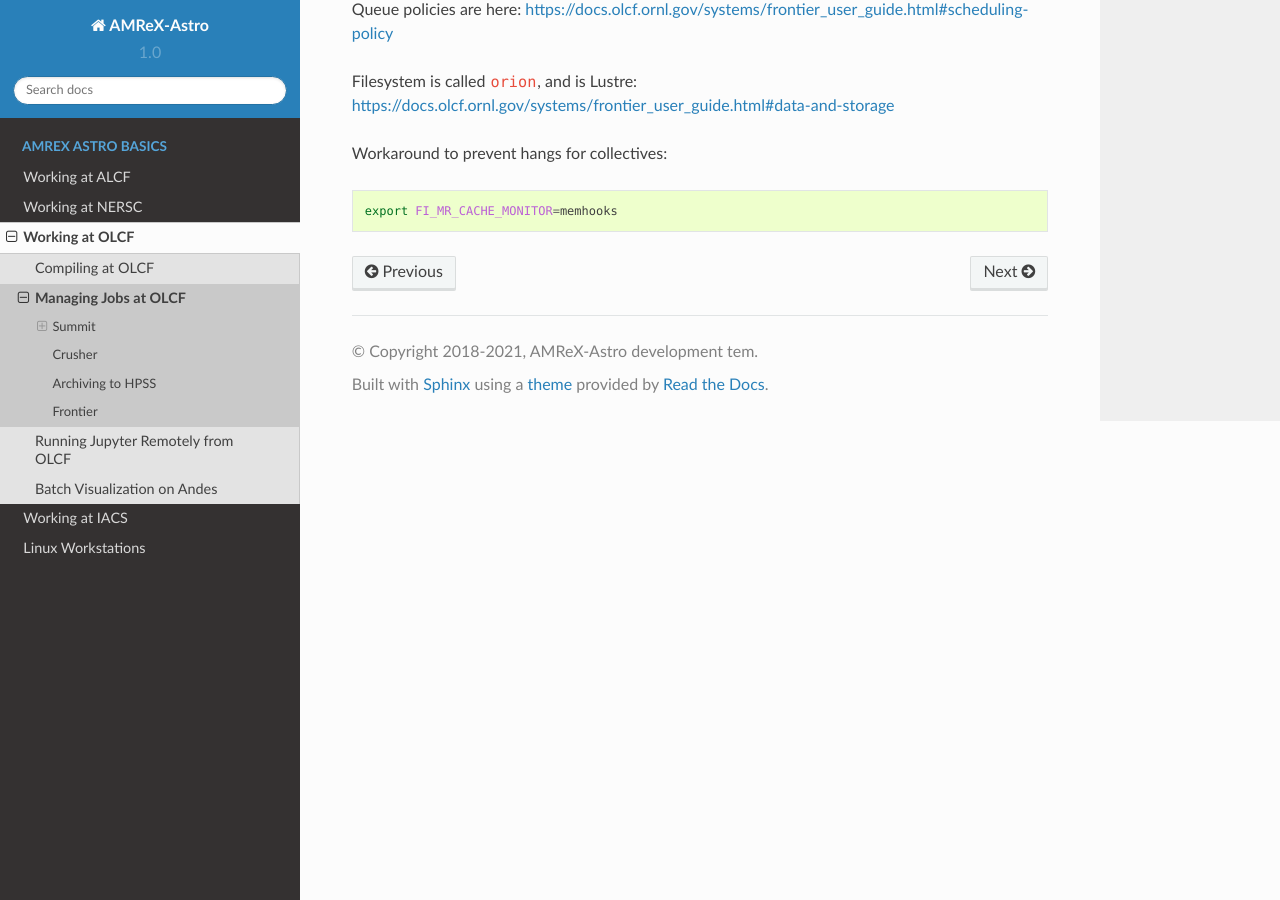
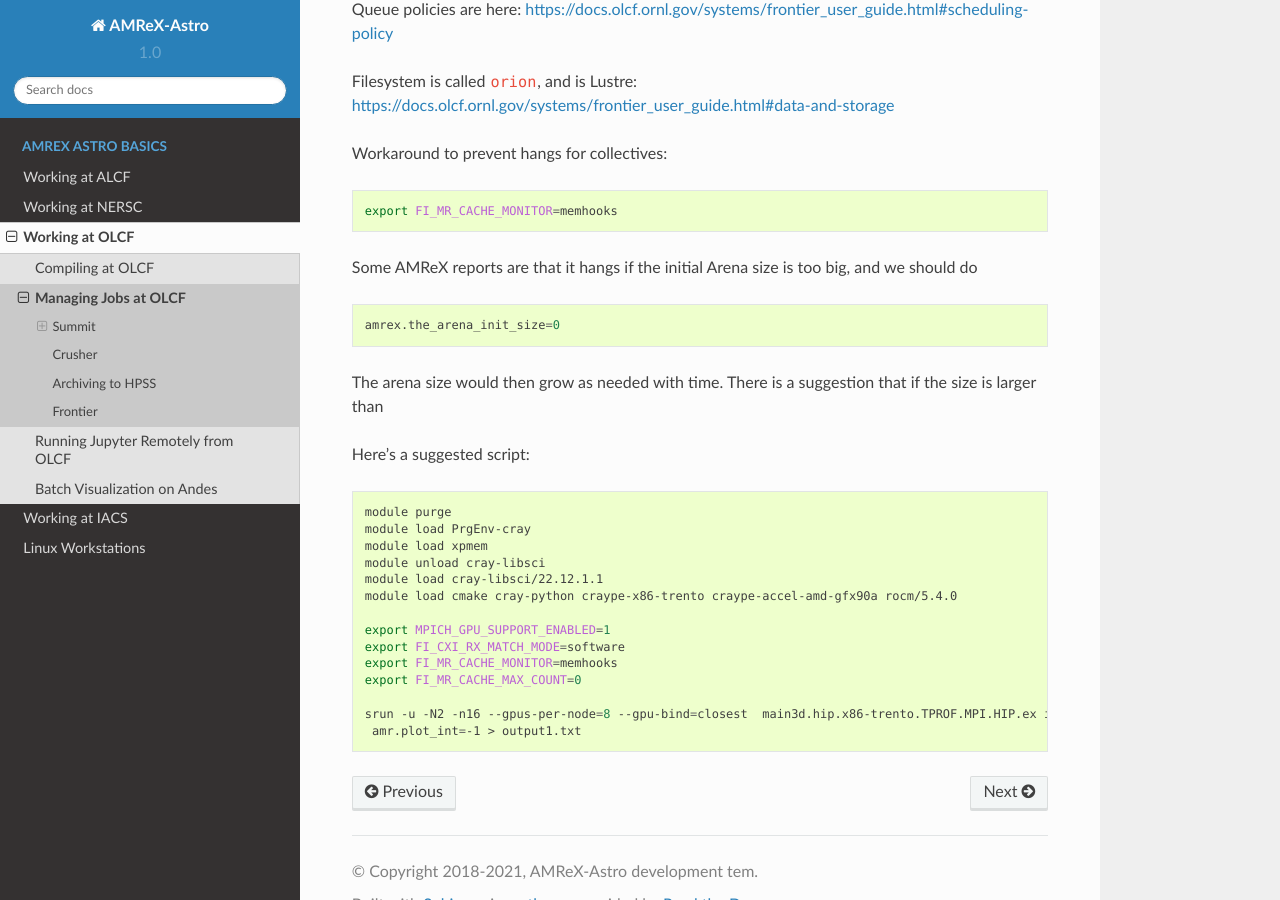
Before and after one commit to AMReX-Astro/workflow, a Sphinx documentation site: the page built from sphinx_docs/source/olcf-workflow.rst, in a window 1280 px wide and 900 px high, scrolled down 9499 px. Built offline with Sphinx 7.4.7 and the Read the Docs theme 2.0.0, drawn with Linux system fonts in a browser that asks for light colours.

Commit message:
some stuff from the amrex slack

```diff
--- a/sphinx_docs/source/olcf-workflow.rst
+++ b/sphinx_docs/source/olcf-workflow.rst
@@ -442,3 +442,33 @@ Workaround to prevent hangs for collectives:
 ::
 
  export FI_MR_CACHE_MONITOR=memhooks
+
+
+Some AMReX reports are that it hangs if the initial Arena size is too big, and we should do
+
+::
+
+  amrex.the_arena_init_size=0
+
+The arena size would then grow as needed with time.  There is a suggestion that if the size is
+larger than
+
+
+Here's a suggested script:
+
+::
+
+   module purge
+   module load PrgEnv-cray
+   module load xpmem
+   module unload cray-libsci
+   module load cray-libsci/22.12.1.1
+   module load cmake cray-python craype-x86-trento craype-accel-amd-gfx90a rocm/5.4.0
+
+   export MPICH_GPU_SUPPORT_ENABLED=1
+   export FI_CXI_RX_MATCH_MODE=software
+   export FI_MR_CACHE_MONITOR=memhooks
+   export FI_MR_CACHE_MAX_COUNT=0
+
+   srun -u -N2 -n16 --gpus-per-node=8 --gpu-bind=closest  main3d.hip.x86-trento.TPROF.MPI.HIP.ex inputs amr.n_cell="256 256 32" amr.do_tracers=0 amrex.use_gpu_aware_mpi=1 amrex.the_arena_is_managed=0 amr.blocking_factor_x=16 amr.blocking_factor_y=16 amr.blocking_factor_z=16 amr.max_grid_size=64
+    amr.plot_int=-1 > output1.txt
```
